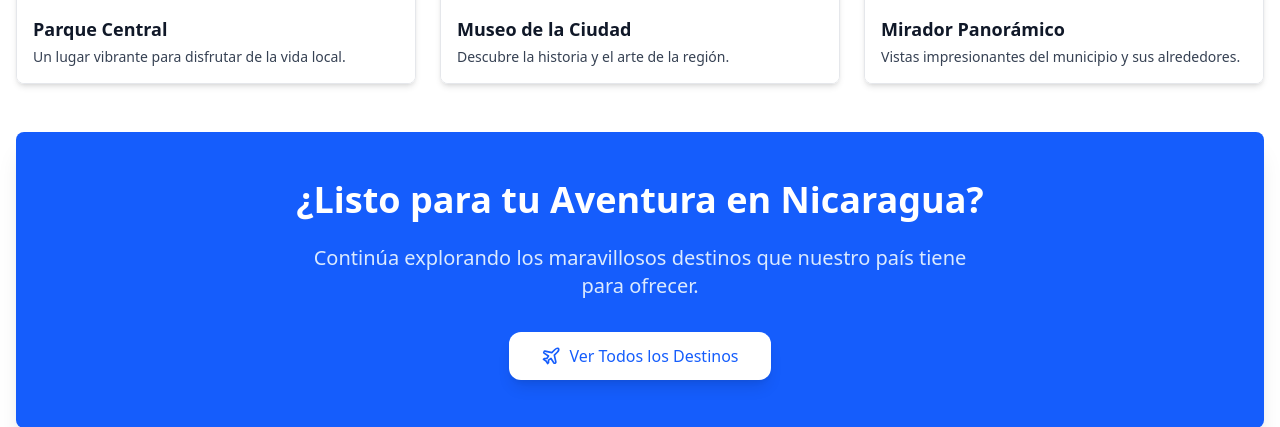
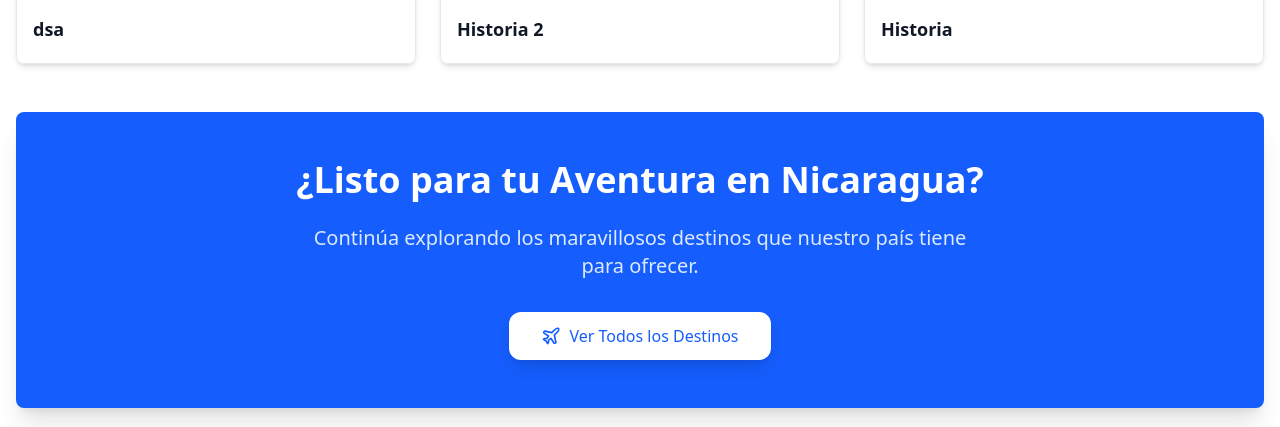
Before and after one commit to jonathan1173/really-nicaragua-2025, a Django app: a page that uses page/templates/page/content_item_detail.html in a window 1280 px wide. Shown: the part 1449-1876 px from the top of the page. Run offline with Django 5.2, Linux system fonts and the light colour scheme; data comes from the database, SQL or seed files in the repository; both versions use the stored data as it was after the commit.

Commit message:
fix and fead: sugerencia entre elementos y fallas en el guardado de imagenes

```diff
--- a/page/models.py
+++ b/page/models.py
@@ -48,7 +48,7 @@ class Municipality(models.Model):
 
 class MunicipalityImage(models.Model):
     municipality = models.ForeignKey(Municipality, on_delete=models.CASCADE, related_name='images')
-    image = models.ImageField("Imagen Municipio", upload_to='static/img/municipalities/', blank=True, null=True)
+    image = models.ImageField("Imagen Municipio", upload_to='static/img/municipalities/', blank=True)
     title = models.CharField(max_length=100)
     created_at = models.DateTimeField(auto_now_add=True)
 
@@ -155,7 +155,7 @@ class Event(models.Model):
     slug = models.SlugField(unique=True, blank=True)
     summary = models.TextField(blank=True)
     date = models.DateField(blank=True)
-    image = models.ImageField("Imagen Principal", upload_to='static/img/events/', blank=True, null=True)
+    image = models.ImageField("Imagen Principal", upload_to='static/img/events/', blank=True)
     municipality = models.ForeignKey(Department, on_delete=models.CASCADE)
     published = models.BooleanField(default=True)
     created_at = models.DateTimeField(auto_now_add=True)
--- a/page/templates/page/content_item_detail.html
+++ b/page/templates/page/content_item_detail.html
@@ -9,7 +9,7 @@
 {% endif %}
 
 <script>
-  document.addEventListener("DOMContentLoaded", function() {
+  document.addEventListener("DOMContentLoaded", function () {
     if (typeof lucide !== 'undefined') {
       lucide.createIcons();
     }
@@ -31,7 +31,7 @@
       </h1>
 
       <!-- Botón de Favorito -->
-        {% if user.is_authenticated %}
+      {% if user.is_authenticated %}
       <button id="favorite-btn" data-url="{{ request.path }}" data-title="{{ item.title }}"
         class="inline-flex items-center px-6 py-2 rounded-xl text-white bg-blue-600 hover:bg-blue-700 shadow-md transition-all duration-300 transform hover:scale-105 mx-auto md:mx-0">
         <i data-lucide="heart" class="w-5 h-5 mr-2"></i>
@@ -89,36 +89,28 @@
       </div>
     </section>
 
-    <!-- Sección "Explora Más" (Contenido General/Ejemplo) -->
+    <!-- otros posibles intereses -->
+    {% if otros_items %}
     <section class="mb-12">
-      <h3 class="text-3xl font-bold text-gray-900 text-center mb-8">Otros Lugares de Interés Cercanos</h3>
+      <h3 class="text-3xl font-bold text-gray-900 text-center mb-8">
+        Otros Lugares de Interés Cercanos
+      </h3>
       <div class="grid grid-cols-1 sm:grid-cols-2 lg:grid-cols-3 gap-6">
-        <div class="relative group rounded-lg overflow-hidden shadow-md border border-gray-200 transform hover:scale-[1.02] transition-transform duration-300">
-          <img src="{% static 'img/masaya.webp' %}" alt="Parque Central" class="w-full h-48 object-cover transition-transform duration-300 group-hover:scale-105" />
-
+        {% for lugar in otros_items %}
+        <a href="{{ lugar.get_absolute_url }}"
+          class="block relative group rounded-lg overflow-hidden shadow-md border border-gray-200 transform hover:scale-[1.02] transition-transform duration-300">
+          <img src="{{ lugar.image.url }}" alt="{{ lugar.title }}"
+            class="w-full h-48 object-cover transition-transform duration-300 group-hover:scale-105" />
           <div class="p-4 bg-white">
-            <h4 class="text-lg font-semibold text-gray-900 mb-1">Parque Central</h4>
-            <p class="text-gray-700 text-sm">Un lugar vibrante para disfrutar de la vida local.</p>
+            <h4 class="text-lg font-semibold text-gray-900 mb-1">{{ lugar.title }}</h4>
+            <p class="text-gray-700 text-sm">{{ lugar.description|truncatewords:15 }}</p>
           </div>
-        </div>
-        <div class="relative group rounded-lg overflow-hidden shadow-md border border-gray-200 transform hover:scale-[1.02] transition-transform duration-300">
-          <img src="{% static 'img/masaya.webp' %}" alt="Museo Local" class="w-full h-48 object-cover transition-transform duration-300 group-hover:scale-105" />
-
-          <div class="p-4 bg-white">
-            <h4 class="text-lg font-semibold text-gray-900 mb-1">Museo de la Ciudad</h4>
-            <p class="text-gray-700 text-sm">Descubre la historia y el arte de la región.</p>
-          </div>
-        </div>
-        <div class="relative group rounded-lg overflow-hidden shadow-md border border-gray-200 transform hover:scale-[1.02] transition-transform duration-300">
-          <img src="{% static 'img/masaya.webp' %}" alt="Mirador Panorámico" class="w-full h-48 object-cover transition-transform duration-300 group-hover:scale-105" />
-
-          <div class="p-4 bg-white">
-            <h4 class="text-lg font-semibold text-gray-900 mb-1">Mirador Panorámico</h4>
-            <p class="text-gray-700 text-sm">Vistas impresionantes del municipio y sus alrededores.</p>
-          </div>
-        </div>
+        </a>
+        {% endfor %}
       </div>
     </section>
+    {% endif %}
+
 
     <!-- Call to Action Final -->
     <section class="text-center bg-blue-600 p-12 rounded-lg shadow-xl mb-12">
--- a/page/views.py
+++ b/page/views.py
@@ -79,11 +79,28 @@ def content_item_detail(request, municipality_slug, category_slug, item_slug):
         page__category__slug=category_slug,
         published=True
     )
+
+    # Obtener otros ítems de la misma categoría y municipio, excluyendo el actual
+    otros_items = (
+        ContentItem.objects.filter(
+            page__municipality=item.page.municipality,
+            page__category=item.page.category,
+            published=True
+        )
+        .exclude(id=item.id)  # excluir el actual
+    )
+
     context = {
         'item': item,
         'municipality': item.page.municipality,
-        'category': item.schedule,
+        'category': item.page.category,
+        'otros_items': otros_items,  # pasamos la lista
     }
+    for item in otros_items:
+        print(f"Otros ítems encontrados: {item.title}")
+        print(otros_items[1].image)        # Ruta o None
+        print(bool(otros_items[1].image))  # True si tiene imagen
+
     return render(request, 'page/content_item_detail.html', context)
 
 # Muestra los detalles de un evento.
```
Also changed, not shown: db.sqlite3, page/migrations/0001_initial.py (added).
